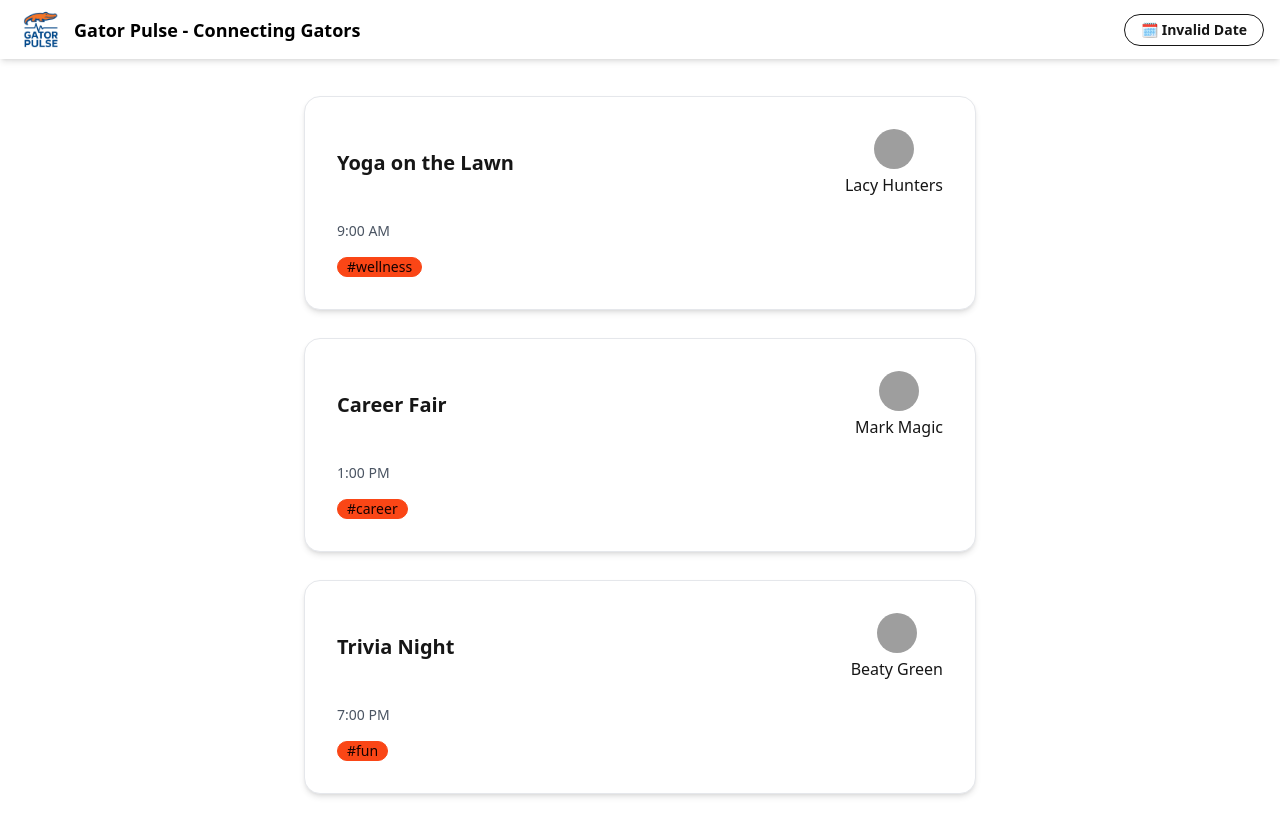
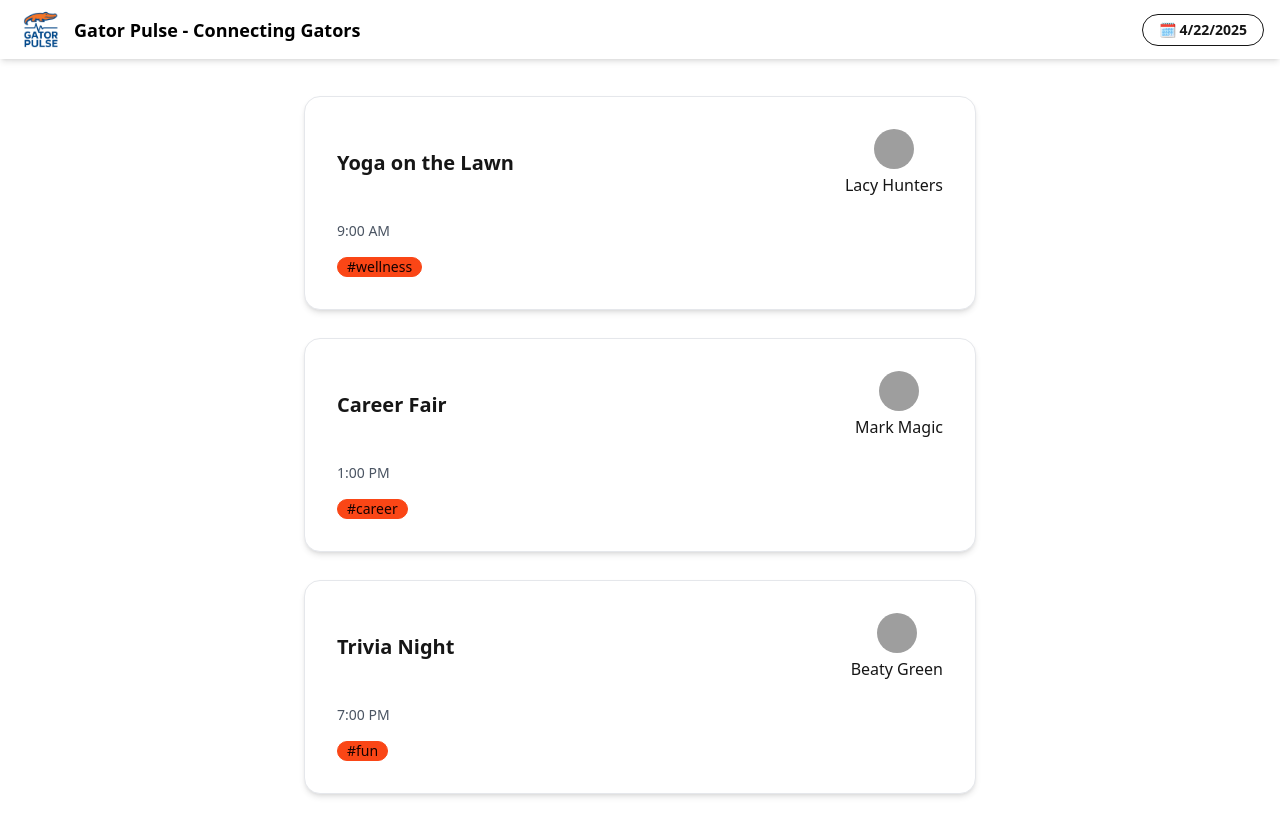
Before and after one commit to jiyadurai/cen3031-project, a React (Vite) app in the folder gatorpulse/: page /feed in a window 1280 px wide. Built offline with nearby package versions, Linux system fonts and the light colour scheme; grey boxes are pictures that could not be loaded.

Commit message:
Fixed printing for showing currently selected dates

```diff
--- a/gatorpulse/src/components/DateSelector.jsx
+++ b/gatorpulse/src/components/DateSelector.jsx
@@ -7,27 +7,7 @@ export default function DateSelector({ selectedDate, setSelectedDate }) {
   const [isOpen, setIsOpen] = useState(false);
 
   const handleSelect = (date) => {
-    // // console.log('Selected date RAW:', date);
-    // // console.log('Selected date DATE OBJ:', new Date(date));
-    // // console.log(new Date(date).toDateString());
-    // // console.log('Selected date toDateString:', date.toDateString());
-    // // Toggle select for multiple dates
-    // if (!date) return;
-
-    // // Ensure selectedDate is always an array
-    // const currentDates = Array.isArray(selectedDate) ? selectedDate : [];
-
-    // const exists = currentDates.find(d => new Date(d).toDateString() === new Date(date)?.toDateString());
-
-    // if (exists) {
-    //     // Remove the date
-    //     setSelectedDate(currentDates.filter(d => new Date(d).toDateString() !== new Date(date)?.toDateString()));
-    // } else {
-    //     // Add the date
-    //     setSelectedDate([...currentDates, date]);
-    // }
-
-    // Make sure it’s always an array (can be null if nothing is selected)
+    // If no date is selected, set selectedDate to an empty array
     if (!date) {
         setSelectedDate([]);
         return;
@@ -36,23 +16,15 @@ export default function DateSelector({ selectedDate, setSelectedDate }) {
     setSelectedDate(date);
   };
 
+  // Returns a date string in the format of "MM/DD/YYYY"
+  // NOTE: toLocaleDateString() REQUIRES date to be a new Date, not the base Date object to work
   function formatDate(date) {
-    // console.log(date);
-    if (Array.isArray(date)) {
-      return date
-        .map(d => {
-          const parsedDate = new Date(date);
-          return isNaN(date) ? 'Invalid Date' : parsedDate.toLocaleDateString();
-        })
-        .join(', ');
-    } else {
-      const parsedDate = new Date(date);
-    //   console.log('Parsed date 1:', new Date(date).toDateString());
-    //   console.log('Parsed date 2:', parsedDate);
-    //   console.log('Parsed date 3:', parsedDate.toLocaleDateString());
-    //   console.log('Parsed date 4:', date);
-      return isNaN(date) ? 'Select date' : parsedDate.toDateString();
-    }
+    return date
+    .map(d => {
+        const parsedDate = new Date(d);
+        return isNaN(parsedDate) ? 'Invalid Date' : parsedDate.toLocaleDateString();
+    })
+    .join(', ');
   }
 
 
@@ -69,7 +41,7 @@ export default function DateSelector({ selectedDate, setSelectedDate }) {
         <div className="absolute mt-2 ml-[-13rem] z-50 bg-white border rounded-xl shadow-lg p-4">
           <DayPicker
             mode="multiple" // Change to 'single' if you only want one
-            selected={selectedDate}
+            selected={selectedDate} // Currently selected date MUST be an array of DATE object even if it only holds one
             onSelect={handleSelect}
           />
         </div>
```
